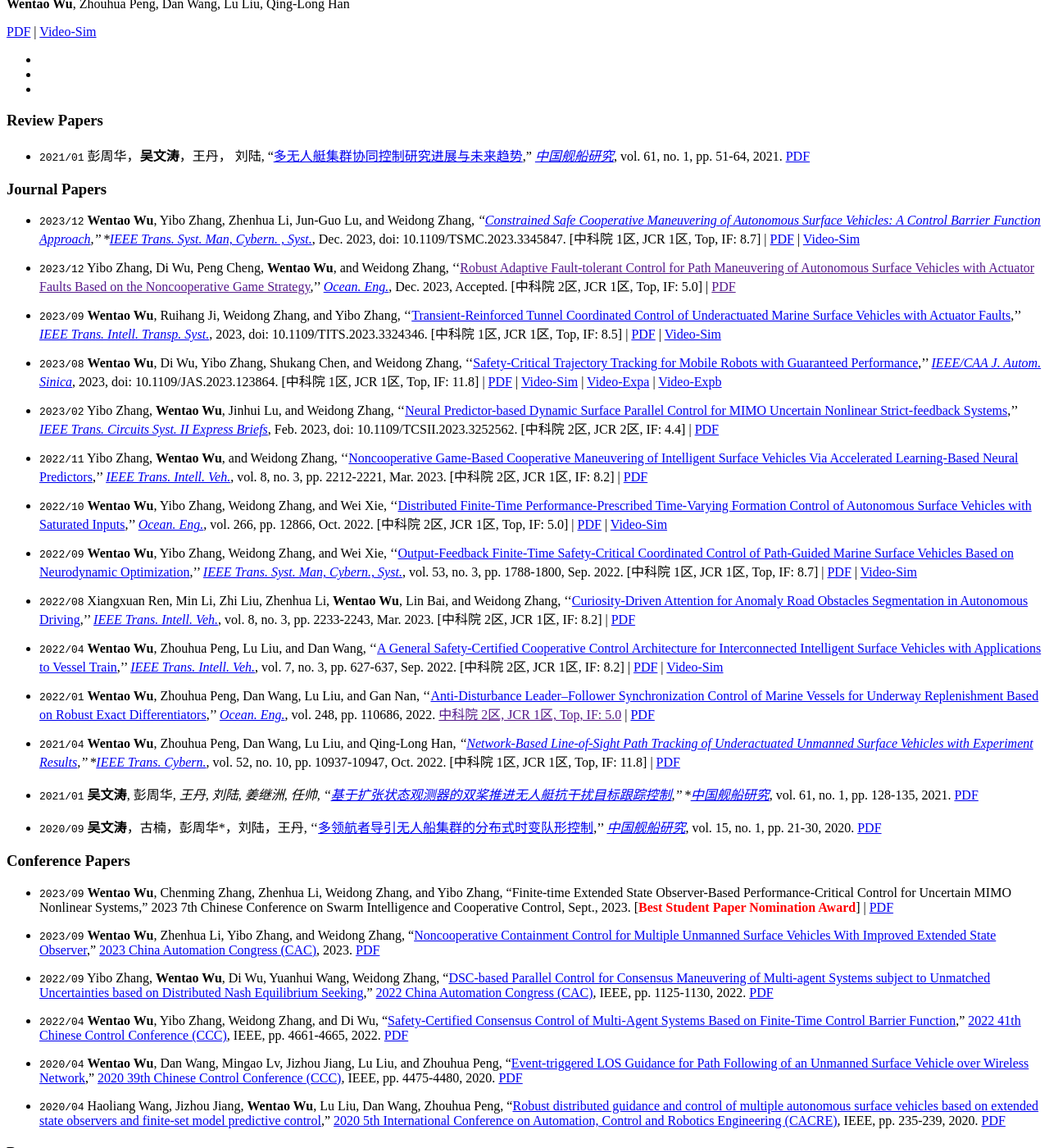
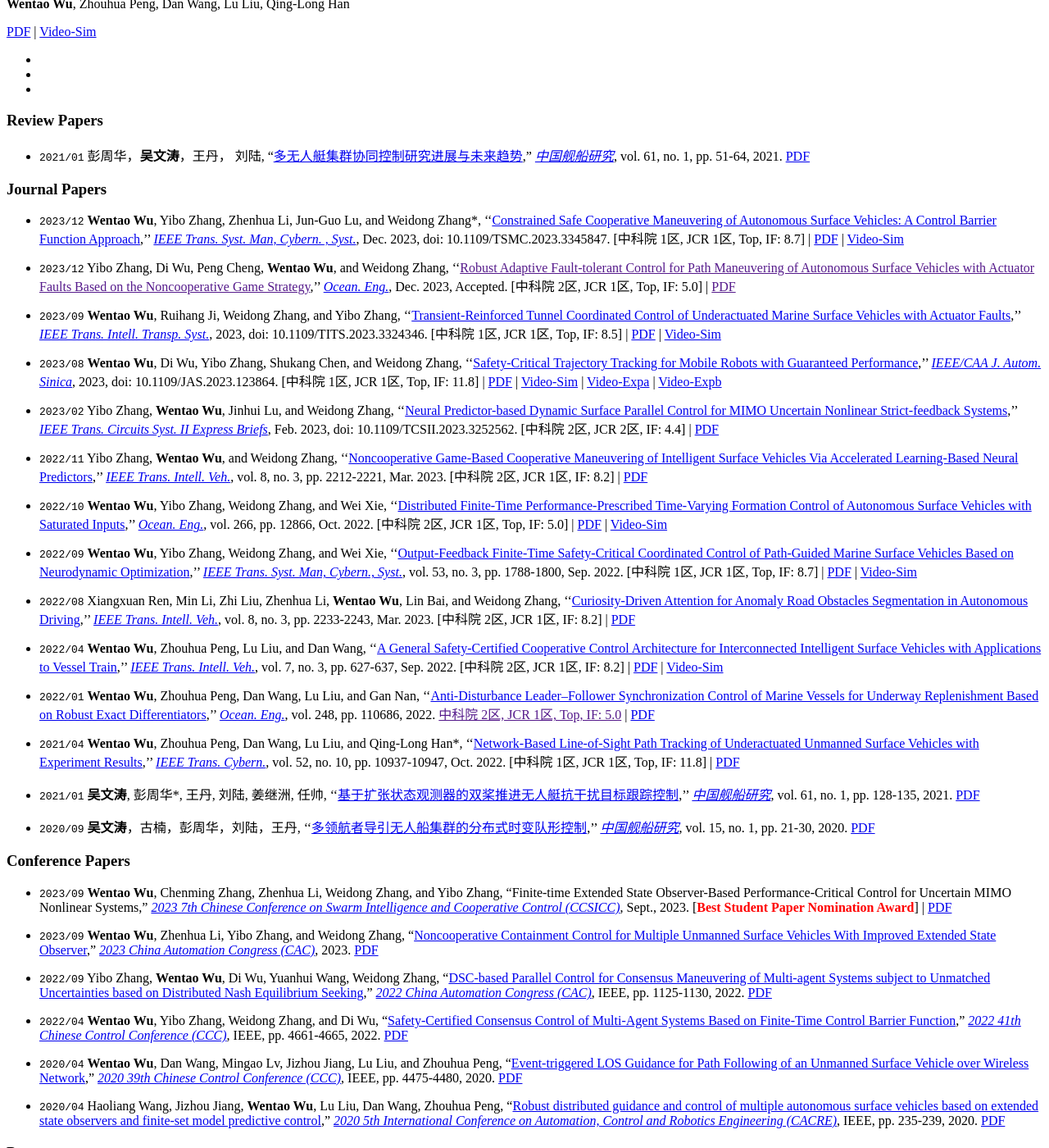
Before and after one commit to wwtsjtu/wwt.github.io, a Jekyll site: the page built from _pages/includes/pub.md, in a window 1280 px wide and 1400 px high, scrolled down 1702 px. Shown: the whole window at 82% size. Built offline with Jekyll 4.4.1, drawn with Linux system fonts in a browser that asks for light colours; our own code applies the rules of GitHub Pages for plain Markdown files.

Commit message:
Update pub.md

```diff
--- a/_pages/includes/pub.md
+++ b/_pages/includes/pub.md
@@ -92,49 +92,49 @@
 </div>
 
 ### Review Papers
-- ``2021/01`` 彭周华，**吴文涛**，王丹， 刘陆, "[多无人艇集群协同控制研究进展与未来趋势](http://zgjcyj.xml-journal.net/cn/article/doi/10.19693/j.issn.1673-3185.01923)," *[中国舰船研究](http://zgjcyj.xml-journal.net/index.htm)*, vol. 61, no. 1, pp. 51-64, 2021. [PDF](/assets/papers/ZWHX/J-核心-2020-Pengzhouhua-中国舰船研究.pdf)
+- ``2021/01`` 彭周华，**吴文涛**，王丹， 刘陆, "[多无人艇集群协同控制研究进展与未来趋势](http://zgjcyj.xml-journal.net/cn/article/doi/10.19693/j.issn.1673-3185.01923)," [*中国舰船研究*](http://zgjcyj.xml-journal.net/index.htm), vol. 61, no. 1, pp. 51-64, 2021. [PDF](/assets/papers/ZWHX/J-核心-2020-Pengzhouhua-中国舰船研究.pdf)
 
 ### Journal Papers
-- ``2023/12`` **Wentao Wu**, Yibo Zhang, Zhenhua Li, Jun-Guo Lu, and Weidong Zhang*, ''[Constrained Safe Cooperative Maneuvering of Autonomous Surface Vehicles: A Control Barrier Function Approach](https://mc.manuscriptcentral.com/systems),'' *[IEEE Trans. Syst. Man, Cybern. , Syst.](https://ieeexplore.ieee.org/xpl/RecentIssue.jsp?punumber=6221021)*, Dec. 2023, doi: 10.1109/TSMC.2023.3345847. [中科院 1区, JCR 1区, Top, IF: 8.7] \| [PDF](/assets/papers/SCI/WuWentao-2023-IEEE-TSMCA.pdf) \| [Video-Sim](/assets/Video/Video-Sim/WuWentao-2023-IEEE-TSMCA.mp4)
+- ``2023/12`` **Wentao Wu**, Yibo Zhang, Zhenhua Li, Jun-Guo Lu, and Weidong Zhang*, ''[Constrained Safe Cooperative Maneuvering of Autonomous Surface Vehicles: A Control Barrier Function Approach](https://mc.manuscriptcentral.com/systems),'' [*IEEE Trans. Syst. Man, Cybern. , Syst.*](https://ieeexplore.ieee.org/xpl/RecentIssue.jsp?punumber=6221021), Dec. 2023, doi: 10.1109/TSMC.2023.3345847. [中科院 1区, JCR 1区, Top, IF: 8.7] \| [PDF](/assets/papers/SCI/WuWentao-2023-IEEE-TSMCA.pdf) \| [Video-Sim](/assets/Video/Video-Sim/WuWentao-2023-IEEE-TSMCA.mp4)
 
-- ``2023/12`` Yibo Zhang, Di Wu, Peng Cheng, **Wentao Wu**, and Weidong Zhang, ''[Robust Adaptive Fault-tolerant Control for Path Maneuvering of Autonomous Surface Vehicles with Actuator Faults Based on the Noncooperative Game Strategy](),'' *[Ocean. Eng.](https://www.sciencedirect.com/journal/ocean-engineering)*, Dec. 2023, Accepted. [中科院 2区, JCR 1区, Top, IF: 5.0] \| [PDF]()
+- ``2023/12`` Yibo Zhang, Di Wu, Peng Cheng, **Wentao Wu**, and Weidong Zhang, ''[Robust Adaptive Fault-tolerant Control for Path Maneuvering of Autonomous Surface Vehicles with Actuator Faults Based on the Noncooperative Game Strategy](),'' [*Ocean. Eng.*](https://www.sciencedirect.com/journal/ocean-engineering), Dec. 2023, Accepted. [中科院 2区, JCR 1区, Top, IF: 5.0] \| [PDF]()
 
-- ``2023/09`` **Wentao Wu**, Ruihang Ji, Weidong Zhang, and Yibo Zhang, ''[Transient-Reinforced Tunnel Coordinated Control of Underactuated Marine Surface Vehicles with Actuator Faults](https://ieeexplore.ieee.org/document/10292769),'' *[IEEE Trans. Intell. Transp. Syst.](https://ieeexplore.ieee.org/xpl/RecentIssue.jsp?punumber=6979)*, 2023, doi: 10.1109/TITS.2023.3324346. [中科院 1区, JCR 1区, Top, IF: 8.5] \| [PDF](/assets/papers/SCI/WuWentao-2023-IEEE-TITS.pdf) \| [Video-Sim](/assets/Video/Video-Sim/WuWentao-2023-IEEE-TITS.mp4)
+- ``2023/09`` **Wentao Wu**, Ruihang Ji, Weidong Zhang, and Yibo Zhang, ''[Transient-Reinforced Tunnel Coordinated Control of Underactuated Marine Surface Vehicles with Actuator Faults](https://ieeexplore.ieee.org/document/10292769),'' [*IEEE Trans. Intell. Transp. Syst.*](https://ieeexplore.ieee.org/xpl/RecentIssue.jsp?punumber=6979), 2023, doi: 10.1109/TITS.2023.3324346. [中科院 1区, JCR 1区, Top, IF: 8.5] \| [PDF](/assets/papers/SCI/WuWentao-2023-IEEE-TITS.pdf) \| [Video-Sim](/assets/Video/Video-Sim/WuWentao-2023-IEEE-TITS.mp4)
 
-- ``2023/08`` **Wentao Wu**, Di Wu, Yibo Zhang, Shukang Chen, and Weidong Zhang, ''[Safety-Critical Trajectory Tracking for Mobile Robots with Guaranteed Performance](/assets/papers/SCI/WuWentao-2023-IEEE-JAS.pdf),'' *[IEEE/CAA J. Autom. Sinica](https://ieeexplore.ieee.org/xpl/RecentIssue.jsp?punumber=6570654)*, 2023, doi: 10.1109/JAS.2023.123864. [中科院 1区, JCR 1区, Top, IF: 11.8] \| [PDF](/assets/papers/SCI/WuWentao-2023-IEEE-JAS.pdf) \| [Video-Sim](/assets/Video/Video-Sim/WuWentao-2023-IEEE-JAS.mp4) \| [Video-Expa](/assets/Video/Video-Exp/WuWentao-2023-IEEE-JASa.mp4) \| [Video-Expb](/assets/Video/Video-Exp/WuWentao-2023-IEEE-JASb.mp4)
+- ``2023/08`` **Wentao Wu**, Di Wu, Yibo Zhang, Shukang Chen, and Weidong Zhang, ''[Safety-Critical Trajectory Tracking for Mobile Robots with Guaranteed Performance](/assets/papers/SCI/WuWentao-2023-IEEE-JAS.pdf),'' [*IEEE/CAA J. Autom. Sinica*](https://ieeexplore.ieee.org/xpl/RecentIssue.jsp?punumber=6570654), 2023, doi: 10.1109/JAS.2023.123864. [中科院 1区, JCR 1区, Top, IF: 11.8] \| [PDF](/assets/papers/SCI/WuWentao-2023-IEEE-JAS.pdf) \| [Video-Sim](/assets/Video/Video-Sim/WuWentao-2023-IEEE-JAS.mp4) \| [Video-Expa](/assets/Video/Video-Exp/WuWentao-2023-IEEE-JASa.mp4) \| [Video-Expb](/assets/Video/Video-Exp/WuWentao-2023-IEEE-JASb.mp4)
 
-- ``2023/02`` Yibo Zhang, **Wentao Wu**, Jinhui Lu, and Weidong Zhang, ''[Neural Predictor-based Dynamic Surface Parallel Control for MIMO Uncertain Nonlinear Strict-feedback Systems](https://ieeexplore.ieee.org/abstract/document/10059139),'' *[IEEE Trans. Circuits Syst. II Express Briefs](https://ieeexplore.ieee.org/xpl/RecentIssue.jsp?punumber=8920)*, Feb. 2023, doi: 10.1109/TCSII.2023.3252562. [中科院 2区, JCR 2区, IF: 4.4] \| [PDF](/assets/papers/SCI/ZhangYibo-2023-IEEE-TCASII.pdf)
+- ``2023/02`` Yibo Zhang, **Wentao Wu**, Jinhui Lu, and Weidong Zhang, ''[Neural Predictor-based Dynamic Surface Parallel Control for MIMO Uncertain Nonlinear Strict-feedback Systems](https://ieeexplore.ieee.org/abstract/document/10059139),'' [*IEEE Trans. Circuits Syst. II Express Briefs*](https://ieeexplore.ieee.org/xpl/RecentIssue.jsp?punumber=8920), Feb. 2023, doi: 10.1109/TCSII.2023.3252562. [中科院 2区, JCR 2区, IF: 4.4] \| [PDF](/assets/papers/SCI/ZhangYibo-2023-IEEE-TCASII.pdf)
 
-- ``2022/11`` Yibo Zhang, **Wentao Wu**, and Weidong Zhang, ''[Noncooperative Game-Based Cooperative Maneuvering of Intelligent Surface Vehicles Via Accelerated Learning-Based Neural Predictors](https://ieeexplore.ieee.org/abstract/document/9950329),'' *[IEEE Trans. Intell. Veh.](https://ieeexplore.ieee.org/xpl/RecentIssue.jsp?punumber=7274857)*, vol. 8, no. 3, pp. 2212-2221, Mar. 2023. [中科院 2区, JCR 1区, IF: 8.2] \| [PDF](/assets/papers/SCI/ZhangYibo-2022-IEEE-TIV.pdf)
+- ``2022/11`` Yibo Zhang, **Wentao Wu**, and Weidong Zhang, ''[Noncooperative Game-Based Cooperative Maneuvering of Intelligent Surface Vehicles Via Accelerated Learning-Based Neural Predictors](https://ieeexplore.ieee.org/abstract/document/9950329),'' [*IEEE Trans. Intell. Veh.*](https://ieeexplore.ieee.org/xpl/RecentIssue.jsp?punumber=7274857), vol. 8, no. 3, pp. 2212-2221, Mar. 2023. [中科院 2区, JCR 1区, IF: 8.2] \| [PDF](/assets/papers/SCI/ZhangYibo-2022-IEEE-TIV.pdf)
 
-- ``2022/10`` **Wentao Wu**, Yibo Zhang, Weidong Zhang, and Wei Xie, ''[Distributed Finite-Time Performance-Prescribed Time-Varying Formation Control of Autonomous Surface Vehicles with Saturated Inputs](https://www.sciencedirect.com/science/article/abs/pii/S0029801822021497),'' *[Ocean. Eng.](https://www.sciencedirect.com/journal/ocean-engineering)*, vol. 266, pp. 12866, Oct. 2022. [中科院 2区, JCR 1区, Top, IF: 5.0] \| [PDF](/assets/papers/SCI/WuWentao-2022-OEb.pdf) \| [Video-Sim](/assets/Video/Video-Sim/WuWentao-2022-OEb.mp4)
+- ``2022/10`` **Wentao Wu**, Yibo Zhang, Weidong Zhang, and Wei Xie, ''[Distributed Finite-Time Performance-Prescribed Time-Varying Formation Control of Autonomous Surface Vehicles with Saturated Inputs](https://www.sciencedirect.com/science/article/abs/pii/S0029801822021497),'' [*Ocean. Eng.*](https://www.sciencedirect.com/journal/ocean-engineering), vol. 266, pp. 12866, Oct. 2022. [中科院 2区, JCR 1区, Top, IF: 5.0] \| [PDF](/assets/papers/SCI/WuWentao-2022-OEb.pdf) \| [Video-Sim](/assets/Video/Video-Sim/WuWentao-2022-OEb.mp4)
 
-- ``2022/09`` **Wentao Wu**, Yibo Zhang, Weidong Zhang, and Wei Xie, ''[Output-Feedback Finite-Time Safety-Critical Coordinated Control of Path-Guided Marine Surface Vehicles Based on Neurodynamic Optimization](https://ieeexplore.ieee.org/abstract/document/9900363),'' *[IEEE Trans. Syst. Man, Cybern., Syst.](https://ieeexplore.ieee.org/xpl/RecentIssue.jsp?punumber=6221021)*, vol. 53, no. 3, pp. 1788-1800, Sep. 2022. [中科院 1区, JCR 1区, Top, IF: 8.7] \| [PDF](/assets/papers/SCI/WuWentao-2022-IEEE-TSMCA.pdf) \| [Video-Sim](/assets/Video/Video-Sim/WuWentao-2022-IEEE-TSMCA.mp4)
+- ``2022/09`` **Wentao Wu**, Yibo Zhang, Weidong Zhang, and Wei Xie, ''[Output-Feedback Finite-Time Safety-Critical Coordinated Control of Path-Guided Marine Surface Vehicles Based on Neurodynamic Optimization](https://ieeexplore.ieee.org/abstract/document/9900363),'' [*IEEE Trans. Syst. Man, Cybern., Syst.*](https://ieeexplore.ieee.org/xpl/RecentIssue.jsp?punumber=6221021), vol. 53, no. 3, pp. 1788-1800, Sep. 2022. [中科院 1区, JCR 1区, Top, IF: 8.7] \| [PDF](/assets/papers/SCI/WuWentao-2022-IEEE-TSMCA.pdf) \| [Video-Sim](/assets/Video/Video-Sim/WuWentao-2022-IEEE-TSMCA.mp4)
 
-- ``2022/08`` Xiangxuan Ren, Min Li, Zhi Liu, Zhenhua Li, **Wentao Wu**, Lin Bai, and Weidong Zhang, ''[Curiosity-Driven Attention for Anomaly Road Obstacles Segmentation in Autonomous Driving](https://ieeexplore.ieee.org/abstract/document/9878245),'' *[IEEE Trans. Intell. Veh.](https://ieeexplore.ieee.org/xpl/RecentIssue.jsp?punumber=7274857)*, vol. 8, no. 3, pp. 2233-2243, Mar. 2023. [中科院 2区, JCR 1区, IF: 8.2] \| [PDF](/assets/papers/SCI/RenXiangxuan-2022-IEEE-TIV.pdf)
+- ``2022/08`` Xiangxuan Ren, Min Li, Zhi Liu, Zhenhua Li, **Wentao Wu**, Lin Bai, and Weidong Zhang, ''[Curiosity-Driven Attention for Anomaly Road Obstacles Segmentation in Autonomous Driving](https://ieeexplore.ieee.org/abstract/document/9878245),'' [*IEEE Trans. Intell. Veh.*](https://ieeexplore.ieee.org/xpl/RecentIssue.jsp?punumber=7274857), vol. 8, no. 3, pp. 2233-2243, Mar. 2023. [中科院 2区, JCR 1区, IF: 8.2] \| [PDF](/assets/papers/SCI/RenXiangxuan-2022-IEEE-TIV.pdf)
 
-- ``2022/04`` **Wentao Wu**, Zhouhua Peng, Lu Liu, and Dan Wang, ''[A General Safety-Certified Cooperative Control Architecture for Interconnected Intelligent Surface Vehicles with Applications to Vessel Train](https://ieeexplore.ieee.org/abstract/document/9762043),'' *[IEEE Trans. Intell. Veh.](https://ieeexplore.ieee.org/xpl/RecentIssue.jsp?punumber=7274857)*, vol. 7, no. 3, pp. 627-637, Sep. 2022. [中科院 2区, JCR 1区, IF: 8.2] \| [PDF](/assets/papers/SCI/WuWentao-2022-IEEE-TIV.pdf) \| [Video-Sim](/assets/Video/Video-Sim/WuWentao-2022-IEEE-TIV.mp4)
+- ``2022/04`` **Wentao Wu**, Zhouhua Peng, Lu Liu, and Dan Wang, ''[A General Safety-Certified Cooperative Control Architecture for Interconnected Intelligent Surface Vehicles with Applications to Vessel Train](https://ieeexplore.ieee.org/abstract/document/9762043),'' [*IEEE Trans. Intell. Veh.*](https://ieeexplore.ieee.org/xpl/RecentIssue.jsp?punumber=7274857), vol. 7, no. 3, pp. 627-637, Sep. 2022. [中科院 2区, JCR 1区, IF: 8.2] \| [PDF](/assets/papers/SCI/WuWentao-2022-IEEE-TIV.pdf) \| [Video-Sim](/assets/Video/Video-Sim/WuWentao-2022-IEEE-TIV.mp4)
 
-- ``2022/01`` **Wentao Wu**, Zhouhua Peng, Dan Wang, Lu Liu, and Gan Nan, ''[Anti-Disturbance Leader–Follower Synchronization Control of Marine Vessels for Underway Replenishment Based on Robust Exact Differentiators](https://www.sciencedirect.com/science/article/abs/pii/S0029801822001445),'' *[Ocean. Eng.](https://www.sciencedirect.com/journal/ocean-engineering)*, vol. 248, pp. 110686, 2022. [中科院 2区, JCR 1区, Top, IF: 5.0]() \| [PDF](/assets/papers/SCI/WuWentao-2022-OE.pdf)
+- ``2022/01`` **Wentao Wu**, Zhouhua Peng, Dan Wang, Lu Liu, and Gan Nan, ''[Anti-Disturbance Leader–Follower Synchronization Control of Marine Vessels for Underway Replenishment Based on Robust Exact Differentiators](https://www.sciencedirect.com/science/article/abs/pii/S0029801822001445),'' [*Ocean. Eng.*](https://www.sciencedirect.com/journal/ocean-engineering), vol. 248, pp. 110686, 2022. [中科院 2区, JCR 1区, Top, IF: 5.0]() \| [PDF](/assets/papers/SCI/WuWentao-2022-OE.pdf)
 
-- ``2021/04`` **Wentao Wu**, Zhouhua Peng, Dan Wang, Lu Liu, and Qing-Long Han*, ''[Network-Based Line-of-Sight Path Tracking of Underactuated Unmanned Surface Vehicles with Experiment Results](https://ieeexplore.ieee.org/abstract/document/9440777),'' *[IEEE Trans. Cybern.](https://ieeexplore.ieee.org/xpl/RecentIssue.jsp?punumber=6221036)*, vol. 52, no. 10, pp. 10937-10947, Oct. 2022. [中科院 1区, JCR 1区, Top, IF: 11.8] \| [PDF](/assets/papers/SCI/WuWentao-2021-IEEE-TCYB.pdf)
+- ``2021/04`` **Wentao Wu**, Zhouhua Peng, Dan Wang, Lu Liu, and Qing-Long Han*, ''[Network-Based Line-of-Sight Path Tracking of Underactuated Unmanned Surface Vehicles with Experiment Results](https://ieeexplore.ieee.org/abstract/document/9440777),'' [*IEEE Trans. Cybern.*](https://ieeexplore.ieee.org/xpl/RecentIssue.jsp?punumber=6221036), vol. 52, no. 10, pp. 10937-10947, Oct. 2022. [中科院 1区, JCR 1区, Top, IF: 11.8] \| [PDF](/assets/papers/SCI/WuWentao-2021-IEEE-TCYB.pdf)
 
-- ``2021/01`` **吴文涛**, 彭周华*, 王丹, 刘陆, 姜继洲, 任帅, ''[基于扩张状态观测器的双桨推进无人艇抗干扰目标跟踪控制](http://www.ship-research.com/cn/article/doi/10.19693/j.issn.1673-3185.01665?viewType=HTML),'' *[中国舰船研究](http://zgjcyj.xml-journal.net/index.htm)*, vol. 61, no. 1, pp. 128-135, 2021. [PDF](/assets/papers/ZWHX/J-核心-2020-WuWentao-中国舰船研究a.pdf)
+- ``2021/01`` **吴文涛**, 彭周华*, 王丹, 刘陆, 姜继洲, 任帅, ''[基于扩张状态观测器的双桨推进无人艇抗干扰目标跟踪控制](http://www.ship-research.com/cn/article/doi/10.19693/j.issn.1673-3185.01665?viewType=HTML),'' [*中国舰船研究*](http://zgjcyj.xml-journal.net/index.htm), vol. 61, no. 1, pp. 128-135, 2021. [PDF](/assets/papers/ZWHX/J-核心-2020-WuWentao-中国舰船研究a.pdf)
 
-- ``2020/09`` **吴文涛**，古楠，彭周华*，刘陆，王丹, ''[多领航者导引无人船集群的分布式时变队形控制](https://web.archive.org/web/20201126111532id_/http://html.rhhz.net/ZGJCYJ/html/2020-1-21.htm),'' [*中国舰船研究*](http://zgjcyj.xml-journal.net/index.htm), vol. 15, no. 1, pp. 21-30, 2020. [PDF](/assets/papers/ZWHX/J-核心-2020-WuWentao-中国舰船研究b.pdf)
+- ``2020/09`` **吴文涛**，古楠，彭周华，刘陆，王丹, ''[多领航者导引无人船集群的分布式时变队形控制](https://web.archive.org/web/20201126111532id_/http://html.rhhz.net/ZGJCYJ/html/2020-1-21.htm),'' [*中国舰船研究*](http://zgjcyj.xml-journal.net/index.htm), vol. 15, no. 1, pp. 21-30, 2020. [PDF](/assets/papers/ZWHX/J-核心-2020-WuWentao-中国舰船研究b.pdf)
 
 ### Conference Papers
-- ``2023/09`` **Wentao Wu**, Chenming Zhang, Zhenhua Li, Weidong Zhang, and Yibo Zhang, "Finite-time Extended State Observer-Based Performance-Critical Control for Uncertain MIMO Nonlinear Systems," 2023 7th Chinese Conference on Swarm Intelligence and Cooperative Control, Sept., 2023. [**<span style="color:red">Best Student Paper Nomination Award</span>**] \| [PDF](/assets/papers/EI/2023-CCSICC.pdf)
+- ``2023/09`` **Wentao Wu**, Chenming Zhang, Zhenhua Li, Weidong Zhang, and Yibo Zhang, "Finite-time Extended State Observer-Based Performance-Critical Control for Uncertain MIMO Nonlinear Systems," [*2023 7th Chinese Conference on Swarm Intelligence and Cooperative Control (CCSICC)*](http://ccsicc.c2.org.cn/), Sept., 2023. [**<span style="color:red">Best Student Paper Nomination Award</span>**] \| [PDF](/assets/papers/EI/2023-CCSICC.pdf)
 
-- ``2023/09`` **Wentao Wu**, Zhenhua Li, Yibo Zhang, and Weidong Zhang, "[Noncooperative Containment Control for Multiple Unmanned Surface Vehicles With Improved Extended State Observer](https://review.cacpaper.com/914/paper)," [2023 China Automation Congress (CAC)](https://ieeexplore.ieee.org/xpl/conhome/10054511/proceeding), 2023. [PDF](/assets/papers/EI/2023-CAC.pdf)
+- ``2023/09`` **Wentao Wu**, Zhenhua Li, Yibo Zhang, and Weidong Zhang, "[Noncooperative Containment Control for Multiple Unmanned Surface Vehicles With Improved Extended State Observer](https://review.cacpaper.com/914/paper)," [*2023 China Automation Congress (CAC)*](https://ieeexplore.ieee.org/xpl/conhome/10054511/proceeding), 2023. [PDF](/assets/papers/EI/2023-CAC.pdf)
 
-- ``2022/09`` Yibo Zhang, **Wentao Wu**, Di Wu, Yuanhui Wang, Weidong Zhang, "[DSC-based Parallel Control for Consensus Maneuvering of Multi-agent Systems subject to Unmatched Uncertainties based on Distributed Nash Equilibrium Seeking](https://ieeexplore.ieee.org/abstract/document/10056005),” [2022 China Automation Congress (CAC)](https://ieeexplore.ieee.org/xpl/conhome/10054511/proceeding), IEEE, pp. 1125-1130, 2022. [PDF](/assets/papers/EI/ZhangYibo-2022-CAC.pdf)
+- ``2022/09`` Yibo Zhang, **Wentao Wu**, Di Wu, Yuanhui Wang, Weidong Zhang, "[DSC-based Parallel Control for Consensus Maneuvering of Multi-agent Systems subject to Unmatched Uncertainties based on Distributed Nash Equilibrium Seeking](https://ieeexplore.ieee.org/abstract/document/10056005),” [*2022 China Automation Congress (CAC)*](https://ieeexplore.ieee.org/xpl/conhome/10054511/proceeding), IEEE, pp. 1125-1130, 2022. [PDF](/assets/papers/EI/ZhangYibo-2022-CAC.pdf)
 
-- ``2022/04`` **Wentao Wu**, Yibo Zhang, Weidong Zhang, and Di Wu, "[Safety-Certified Consensus Control of Multi-Agent Systems Based on Finite-Time Control Barrier Function](https://ieeexplore.ieee.org/abstract/document/9902172),” [2022 41th Chinese Control Conference (CCC)](https://ieeexplore.ieee.org/xpl/conhome/9901509/proceeding), IEEE, pp. 4661-4665, 2022. [PDF](/assets/papers/EI/2022-CCC.pdf)
+- ``2022/04`` **Wentao Wu**, Yibo Zhang, Weidong Zhang, and Di Wu, "[Safety-Certified Consensus Control of Multi-Agent Systems Based on Finite-Time Control Barrier Function](https://ieeexplore.ieee.org/abstract/document/9902172),” [*2022 41th Chinese Control Conference (CCC)*](https://ieeexplore.ieee.org/xpl/conhome/9901509/proceeding), IEEE, pp. 4661-4665, 2022. [PDF](/assets/papers/EI/2022-CCC.pdf)
 
-- ``2020/04`` **Wentao Wu**, Dan Wang, Mingao Lv, Jizhou Jiang, Lu Liu, and Zhouhua Peng, "[Event-triggered LOS Guidance for Path Following of an Unmanned Surface Vehicle over Wireless Network](https://ieeexplore.ieee.org/abstract/document/9189015),” [2020 39th Chinese Control Conference (CCC)](https://ieeexplore.ieee.org/xpl/conhome/9181388/proceeding), IEEE, pp. 4475-4480, 2020. [PDF](/assets/papers/EI/2020-CCC.pdf)
+- ``2020/04`` **Wentao Wu**, Dan Wang, Mingao Lv, Jizhou Jiang, Lu Liu, and Zhouhua Peng, "[Event-triggered LOS Guidance for Path Following of an Unmanned Surface Vehicle over Wireless Network](https://ieeexplore.ieee.org/abstract/document/9189015),” [*2020 39th Chinese Control Conference (CCC)*](https://ieeexplore.ieee.org/xpl/conhome/9181388/proceeding), IEEE, pp. 4475-4480, 2020. [PDF](/assets/papers/EI/2020-CCC.pdf)
 
-- ``2020/04`` Haoliang Wang, Jizhou Jiang, **Wentao Wu**, Lu Liu, Dan Wang, Zhouhua Peng, "[Robust distributed guidance and control of multiple autonomous surface vehicles based on extended state observers and finite-set model predictive control](https://ieeexplore.ieee.org/abstract/document/9230166),” [2020 5th International Conference on Automation, Control and Robotics Engineering (CACRE)](https://ieeexplore.ieee.org/xpl/conhome/9229471/proceeding), IEEE, pp. 235-239, 2020. [PDF](/assets/papers/EI/WangHaoliang-2020-CACRE.pdf)
+- ``2020/04`` Haoliang Wang, Jizhou Jiang, **Wentao Wu**, Lu Liu, Dan Wang, Zhouhua Peng, "[Robust distributed guidance and control of multiple autonomous surface vehicles based on extended state observers and finite-set model predictive control](https://ieeexplore.ieee.org/abstract/document/9230166),” [*2020 5th International Conference on Automation, Control and Robotics Engineering (CACRE)*](https://ieeexplore.ieee.org/xpl/conhome/9229471/proceeding), IEEE, pp. 235-239, 2020. [PDF](/assets/papers/EI/WangHaoliang-2020-CACRE.pdf)
 
 ### Patents
 
```
